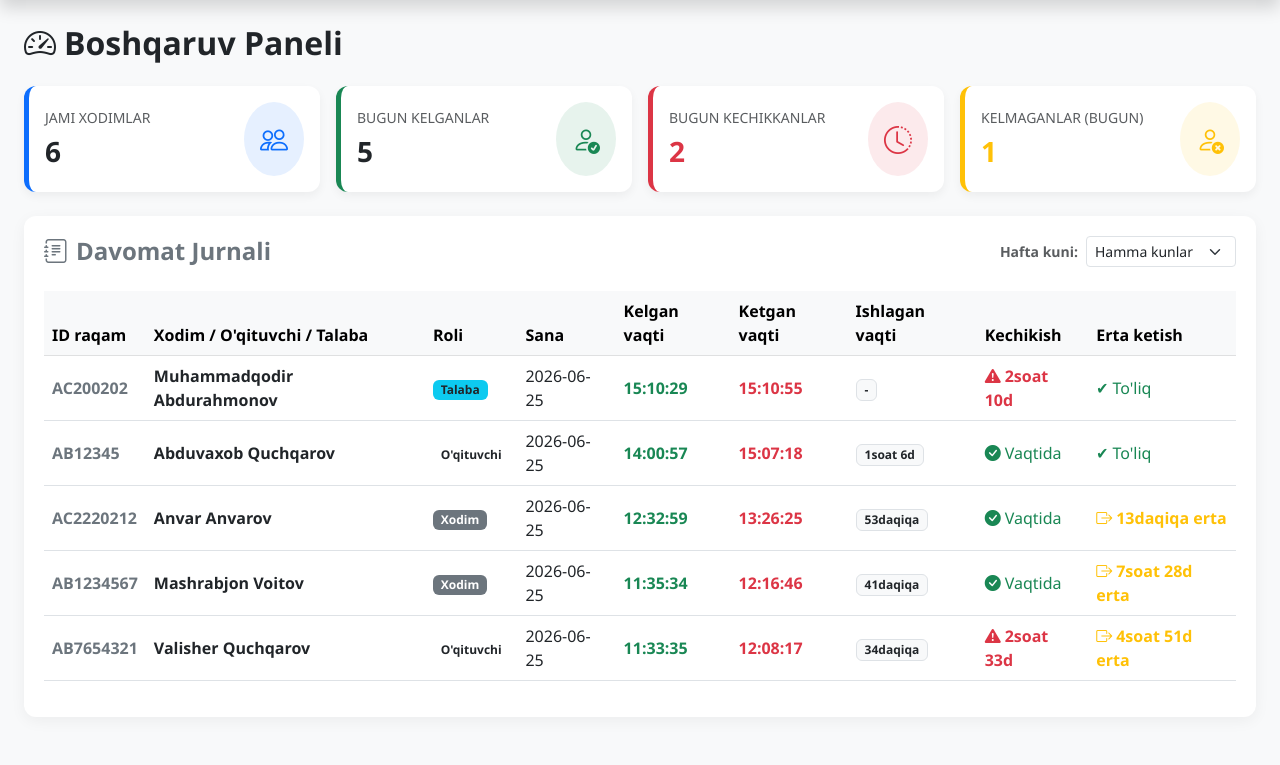
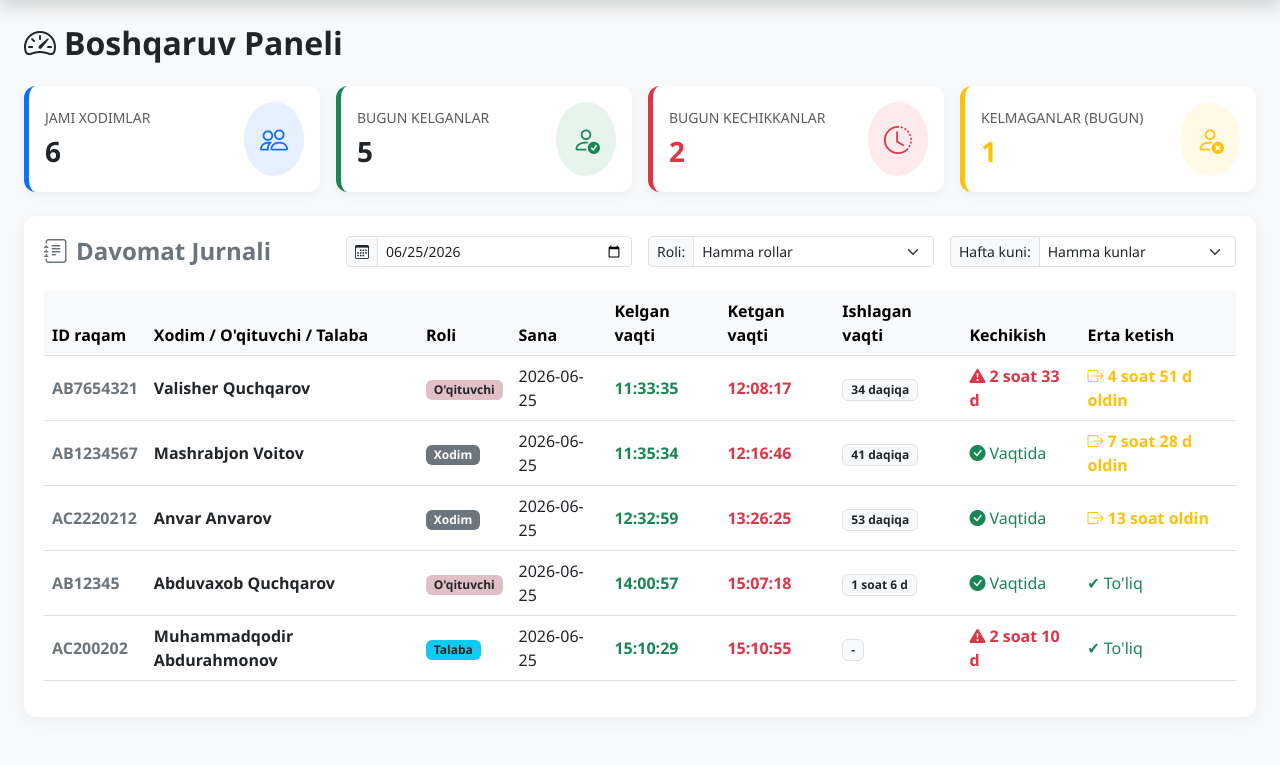
Before and after one commit to alishervoitov/django_project, a Django app: page /dashboard/ in a window 1280 px wide. Shown: the part 56-821 px from the top of the page. Run offline with Django 5.2, Linux system fonts and the light colour scheme; a user stored in the database is signed in; data comes from the database, SQL or seed files in the repository; both versions use the stored data as it was before the commit.

Commit message:
ko'plab xato va kamchiliklar to'g'itlandi

```diff
--- a/attendance/models.py
+++ b/attendance/models.py
@@ -92,8 +92,9 @@ class DailySchedule(models.Model):
 
 class Attendance(models.Model):
     user = models.ForeignKey(CustomUser, on_delete=models.CASCADE, related_name='attendances')
-    date = models.DateField(auto_now_add=True, verbose_name="Sana")
-    check_in = models.TimeField(auto_now_add=True, verbose_name="Kelgan vaqti")
+    date = models.DateField(verbose_name="Sana")
+    check_in = models.TimeField(verbose_name="Kelgan vaqti")
+
     check_out = models.TimeField(null=True, blank=True, verbose_name="Ketgan vaqti")
     minutes_spent = models.PositiveIntegerField(default=0, verbose_name="Ishlagan vaqti (daqiqa)")
     late_minutes = models.PositiveIntegerField(default=0, verbose_name="Kechikish (daqiqa)")
@@ -102,6 +103,7 @@ class Attendance(models.Model):
     class Meta:
         verbose_name = "Davomat"
         verbose_name_plural = "Davomatlar"
+        unique_together = ('user', 'date')
 
     def __str__(self):
         return f"{self.user.get_full_name()} | {self.date}"
--- a/attendance/views.py
+++ b/attendance/views.py
@@ -5,7 +5,6 @@ from django.utils import timezone
 from .models import CustomUser, DailySchedule, Attendance
 from datetime import datetime
 from django.contrib.auth.decorators import user_passes_test, login_required
-from django.db.models import Count, Sum
 
 
 def check_id_attendance(request):
@@ -13,13 +12,18 @@ def check_id_attendance(request):
         input_id = request.POST.get('staff_id', '').strip()
 
         try:
-            user = CustomUser.objects.get(staff_id=input_id)
+            user = CustomUser.objects.get(staff_id=input_id, is_active=True)
         except CustomUser.DoesNotExist:
             messages.error(request, f" Tizimda bunday ID mavjud emas: {input_id}")
             return redirect('check_id_page')
 
-        today = timezone.now().date()
-        current_time = timezone.now().time()
+        if timezone.is_aware(timezone.now()):
+            local_now = timezone.localtime(timezone.now())
+        else:
+            local_now = datetime.now()
+
+        today = local_now.date()
+        current_time = local_now.time()
         current_weekday = today.weekday()
 
         schedule = DailySchedule.objects.filter(user=user, day_of_week=current_weekday).first()
@@ -30,132 +34,114 @@ def check_id_attendance(request):
 
         expected_minutes = schedule.expected_hours * 60
 
-        attendance, created = Attendance.objects.get_or_create(
-            user=user,
-            date=today,
-            defaults={'check_in': current_time}
-        )
+        attendance = Attendance.objects.filter(user=user, date=today).first()
 
-        if created:
-
+        if not attendance:
             scheduled_start = datetime.combine(today, schedule.start_time)
             actual_arrival = datetime.combine(today, current_time)
 
+            late_min = 0
             if actual_arrival > scheduled_start:
                 late_min = int((actual_arrival - scheduled_start).total_seconds() / 60)
-                attendance.late_minutes = late_min
-                attendance.save()
 
-                messages.warning(
-                    request,
-                    f"⚠ {user.get_full_name()} siz ishga {late_min} daqiqa KECHIKDINGIZ! "
-                    f"Grafik: {schedule.start_time.strftime('%H:%M')}, Kelgan vaqtingiz: {current_time.strftime('%H:%M:%S')}"
-                )
+            Attendance.objects.create(
+                user=user,
+                date=today,
+                check_in=current_time,
+                late_minutes=late_min,
+                early_out_minutes=0,
+                minutes_spent=0
+            )
+
+            if late_min > 0:
+                messages.warning(request, f"⚠ {user.get_full_name()} siz ishga {late_min} daqiqa KECHIKDINGIZ!")
             else:
+                messages.success(request, f" Xush kelibsiz, {user.get_full_name()}! Ishga o'z vaqtida keldingiz.")
 
-                messages.success(
-                    request,
-                    f" Xush kelibsiz, {user.get_full_name()}! Ishga o'z vaqtida keldingiz. "
-                    f"Kelgan vaqtingiz: {current_time.strftime('%H:%M:%S')}. Bugungi rejangiz: {schedule.expected_hours} soat."
-                )
         else:
+            if attendance.check_out is not None:
+                messages.warning(request, f"⚠ Siz bugun keldi-ketdi jarayonini yakunlagansiz!")
+                return redirect('check_id_page')
 
             attendance.check_out = current_time
+
             dt_in = datetime.combine(today, attendance.check_in)
             dt_out = datetime.combine(today, current_time)
+
             minutes_spent = int((dt_out - dt_in).total_seconds() / 60)
             attendance.minutes_spent = minutes_spent
 
             scheduled_start = datetime.combine(today, schedule.start_time)
             scheduled_leave = scheduled_start + timezone.timedelta(minutes=expected_minutes)
+            early_min = 0
 
             if dt_out < scheduled_leave:
                 early_min = int((scheduled_leave - dt_out).total_seconds() / 60)
                 attendance.early_out_minutes = early_min
-                attendance.save()
-
-                messages.warning(
-                    request,
-                    f" Xayr, {user.get_full_name()}! Siz ish vaqti tugashidan {early_min} daqiqa OLDIN (ERTA) ketyapsiz! "
-                    f"Jami ishlagan vaqtingiz: {minutes_spent} daqiqa."
-                )
+            attendance.save()
+            if early_min > 0:
+                messages.warning(request,
+                                 f" Xayr, {user.get_full_name()}! Ish vaqtidan {early_min} daqiqa OLDIN ketyapsiz!")
             else:
-                attendance.save()
-                messages.success(
-                    request,
-                    f" Xayr, {user.get_full_name()}! Kunlik ish rejangiz muvaffaqiyatli yakunlandi.  "
-                    f"Jami sarflangan vaqt: {minutes_spent} daqiqa."
-                )
-
+                messages.success(request, f" Xayr, {user.get_full_name()}! Kunlik ish rejangiz yakunlandi.")
         return redirect('check_id_page')
-
     return render(request, 'attendance/check_id.html')
 
-
 def login_page(request):
-    # Agar admin allaqachon login qilgan bo'lsa, to'g'ridan-to'g'ri dashboardga yuboramiz
-    if request.user.is_authenticated and request.user.is_staff:
-        return redirect('admin_dashboard')
-
     if request.method == 'POST':
         staff_id = request.POST.get('staff_id', '').strip()
         password = request.POST.get('password', '').strip()
-
         if not staff_id or not password:
             messages.error(request, "ID raqami va parolni to'liq kiriting!")
             return render(request, 'attendance/login.html')
-
-        # Djangoning tayyor xavfsiz tekshirish funksiyasi
         user = authenticate(request, username=staff_id, password=password)
-
         if user is not None:
             if user.is_staff:
-                login(request, user)  # Sessiyaga yozish (Login qilish)
+                login(request, user)
                 messages.success(request, f"Xush kelibsiz, {user.get_full_name()}!")
                 return redirect('admin_dashboard')
             else:
-                messages.error(request, "Sizda boshqaruv paneliga kirish huquqi yo'q! (Faqat adminlar uchun)")
+                messages.error(request, "Sizda boshqaruv paneliga kirish huquqi yo'q!")
         else:
             messages.error(request, "ID raqami yoki parol noto'g'ri!")
-
     return render(request, 'attendance/login.html')
 
 
 @login_required(login_url='login_page')
 def admin_dashboard(request):
-    # Xavfsizlik devori: Mabodo oddiy foydalanuvchi link orqali kirmoqchi bo'lsa haydaydi
     if not request.user.is_staff:
         messages.error(request, "Sizda ushbu sahifaga ruxsat yo'q!")
         return redirect('login_page')
-
-    # Filtrlarni olish
     role_filter = request.GET.get('role', '').strip()
     weekday_filter = request.GET.get('weekday', '').strip()
+    date_filter = request.GET.get('date', '').strip()
 
     attendances = Attendance.objects.all().select_related('user')
 
-    # Rol bo'yicha saralash
+    if date_filter:
+        attendances = attendances.filter(date=date_filter)
+    elif weekday_filter == '' and role_filter == '':
+        attendances = attendances.filter(date=timezone.now().date())
     if role_filter:
         attendances = attendances.filter(user__role=role_filter)
-
-    # Hafta kuni bo'yicha saralash
     if weekday_filter != '':
         django_weekday = (int(weekday_filter) + 1) % 7 + 1
         attendances = attendances.filter(date__weekday=django_weekday)
 
-    attendances = attendances.order_by('-date', '-check_in')
-
-    # Daqiqalarni chiroyli formatga o'tkazish
+    attendances = attendances.order_by('-date', 'check_in')
     for att in attendances:
         def to_hours(minutes):
-            if not minutes: return "-"
-            h, m = minutes // 60, minutes % 60
-            return f"{h}soat {m}d" if h > 0 else f"{m}daqiqa"
+            if not minutes or minutes == 0:
+                return "-"
+            if minutes < 24 and att.check_out is not None:
+                return f"{minutes} soat"
+            h = int(minutes) // 60
+            m = int(minutes) % 60
+            return f"{h} soat {m} d" if h > 0 else f"{m} daqiqa"
         att.readable_spent = to_hours(att.minutes_spent)
-        att.readable_late = to_hours(att.late_minutes) if att.late_minutes > 0 else None
-        att.readable_early = to_hours(att.early_out_minutes) if att.early_out_minutes > 0 else None
+        att.readable_late = to_hours(att.late_minutes) if att.late_minutes > 0 else "-"
+        att.readable_early = to_hours(att.early_out_minutes) if att.early_out_minutes > 0 else "-"
 
-    # Bugungi umumiy statistika
     today = timezone.now().date()
     total_users = CustomUser.objects.filter(is_active=True).count()
     attended_today = Attendance.objects.filter(date=today).count()
@@ -170,6 +156,7 @@ def admin_dashboard(request):
         'absent_today': absent_today,
         'current_role': role_filter,
         'current_weekday': weekday_filter,
+        'current_date': date_filter or str(today),  # HTML kalendarda tanlangan sana turishi uchun
     }
     return render(request, 'attendance/dashboard.html', context)
 
--- a/config/settings.py
+++ b/config/settings.py
@@ -23,7 +23,7 @@ BASE_DIR = Path(__file__).resolve().parent.parent
 SECRET_KEY = 'django-insecure-ilgg24pom-it1%tvtaxs9tp-t8#^1!ez@$b(tkycf&xh6r*i$8'
 
 # SECURITY WARNING: don't run with debug turned on in production!
-DEBUG = False
+DEBUG = True
 
 ALLOWED_HOSTS = ['*']
 
--- a/template/attendance/dashboard.html
+++ b/template/attendance/dashboard.html
@@ -12,6 +12,7 @@
         .card-stat { border: none; border-radius: 12px; transition: transform 0.2s; box-shadow: 0 4px 10px rgba(0,0,0,0.05); }
         .card-stat:hover { transform: translateY(-3px); }
         .table-container { background: #ffffff; border-radius: 12px; box-shadow: 0 4px 15px rgba(0,0,0,0.05); padding: 20px; }
+        .bg-purple { background-color: #e1bfc7 !important; }
     </style>
 </head>
 <body>
@@ -77,30 +78,53 @@
     </div>
 
     <div class="table-container mb-5">
-        <div class="d-flex flex-column flex-md-row justify-content-between align-items-md-center gap-3 mb-4">
-            <h4 class="fw-bold m-0 text-secondary"><i class="bi bi-journal-text me-2"></i>Davomat Jurnali</h4>
+        <form method="GET" action="" class="row g-3 align-items-center mb-4">
+            <div class="col-12 col-md-3">
+                <h4 class="fw-bold m-0 text-secondary"><i class="bi bi-journal-text me-2"></i>Davomat Jurnali</h4>
+            </div>
 
-            <form method="GET" action="" class="d-flex align-items-center gap-2">
-                <label class="text-muted small text-nowrap m-0 fw-bold">Hafta kuni:</label>
-                <select name="weekday" class="form-select form-select-sm" onchange="this.form.submit()" style="min-width: 150px;">
-                    <option value="">Hamma kunlar</option>
-                    <option value="0" {% if current_filter == '0' %}selected{% endif %}>Dushanba</option>
-                    <option value="1" {% if current_filter == '1' %}selected{% endif %}>Seshanba</option>
-                    <option value="2" {% if current_filter == '2' %}selected{% endif %}>Chorshanba</option>
-                    <option value="3" {% if current_filter == '3' %}selected{% endif %}>Payshanba</option>
-                    <option value="4" {% if current_filter == '4' %}selected{% endif %}>Juma</option>
-                    <option value="5" {% if current_filter == '5' %}selected{% endif %}>Shanba</option>
-                    <option value="6" {% if current_filter == '6' %}selected{% endif %}>Yakshanba</option>
-                </select>
-            </form>
-        </div>
+            <div class="col-12 col-sm-4 col-md-3">
+                <div class="input-group input-group-sm">
+                    <span class="input-group-text"><i class="bi bi-calendar3"></i></span>
+                    <input type="date" name="date" class="form-control" value="{{ current_date }}" onchange="this.form.submit()">
+                </div>
+            </div>
+
+            <div class="col-12 col-sm-4 col-md-3">
+                <div class="input-group input-group-sm">
+                    <span class="input-group-text">Roli:</span>
+                    <select name="role" class="form-select" onchange="this.form.submit()">
+                        <option value="">Hamma rollar</option>
+                        <option value="teacher" {% if current_role == 'teacher' %}selected{% endif %}>O'qituvchi</option>
+                        <option value="student" {% if current_role == 'student' %}selected{% endif %}>Talaba</option>
+                        <option value="staff" {% if current_role == 'staff' %}selected{% endif %}>Xodim</option>
+                    </select>
+                </div>
+            </div>
+
+            <div class="col-12 col-sm-4 col-md-3">
+                <div class="input-group input-group-sm">
+                    <span class="input-group-text">Hafta kuni:</span>
+                    <select name="weekday" class="form-select" onchange="this.form.submit()">
+                        <option value="">Hamma kunlar</option>
+                        <option value="0" {% if current_weekday == '0' %}selected{% endif %}>Dushanba</option>
+                        <option value="1" {% if current_weekday == '1' %}selected{% endif %}>Seshanba</option>
+                        <option value="2" {% if current_weekday == '2' %}selected{% endif %}>Chorshanba</option>
+                        <option value="3" {% if current_weekday == '3' %}selected{% endif %}>Payshanba</option>
+                        <option value="4" {% if current_weekday == '4' %}selected{% endif %}>Juma</option>
+                        <option value="5" {% if current_weekday == '5' %}selected{% endif %}>Shanba</option>
+                        <option value="6" {% if current_weekday == '6' %}selected{% endif %}>Yakshanba</option>
+                    </select>
+                </div>
+            </div>
+        </form>
 
         <div class="table-responsive">
             <table class="table table-hover align-middle">
                 <thead class="table-light">
                     <tr>
                         <th>ID raqam</th>
-                        <th>Xodim / O'qituvchi / Talaba </th>
+                        <th>Xodim / O'qituvchi / Talaba</th>
                         <th>Roli</th>
                         <th>Sana</th>
                         <th>Kelgan vaqti</th>
@@ -116,7 +140,7 @@
                         <td class="fw-bold text-secondary">{{ att.user.staff_id }}</td>
                         <td class="fw-bold">{{ att.user.get_full_name }}</td>
                         <td>
-                            <span class="badge {% if att.user.role == 'teacher' %}bg-purple text-dark style='background-color:#e1bfc7' {% elif att.user.role == 'student' %}bg-info text-dark{% else %}bg-secondary{% endif %}">
+                            <span class="badge {% if att.user.role == 'teacher' %}bg-purple text-dark{% elif att.user.role == 'student' %}bg-info text-dark{% else %}bg-secondary{% endif %}">
                                 {{ att.user.get_role_display }}
                             </span>
                         </td>
@@ -125,16 +149,15 @@
                         <td class="text-danger fw-bold">{% if att.check_out %}{{ att.check_out|time:"H:i:s" }}{% else %}-{% endif %}</td>
                         <td><span class="badge bg-light text-dark border px-2 py-1">{{ att.readable_spent }}</span></td>
                         <td>
-                            {% if att.readable_late %}
+                            {% if att.readable_late and att.readable_late != "-" %}
                                 <span class="text-danger fw-bold"><i class="bi bi-exclamation-triangle-fill me-1"></i>{{ att.readable_late }}</span>
-                            </td>
                             {% else %}
                                 <span class="text-success"><i class="bi bi-check-circle-fill me-1"></i>Vaqtida</span>
                             {% endif %}
                         </td>
                         <td>
-                            {% if att.readable_early %}
-                                <span class="text-warning fw-bold"><i class="bi bi-box-arrow-right me-1"></i>{{ att.readable_early }} erta</span>
+                            {% if att.readable_early and att.readable_early != "-" %}
+                                <span class="text-warning fw-bold"><i class="bi bi-box-arrow-right me-1"></i>{{ att.readable_early }} oldin</span>
                             {% else %}
                                 <span class="text-success">✔ To'liq</span>
                             {% endif %}
```
Also changed, not shown: template/attendance/check_id.html (+1 -6 lines), attendance/migrations/0001_initial.py, db.sqlite3 (deleted).
